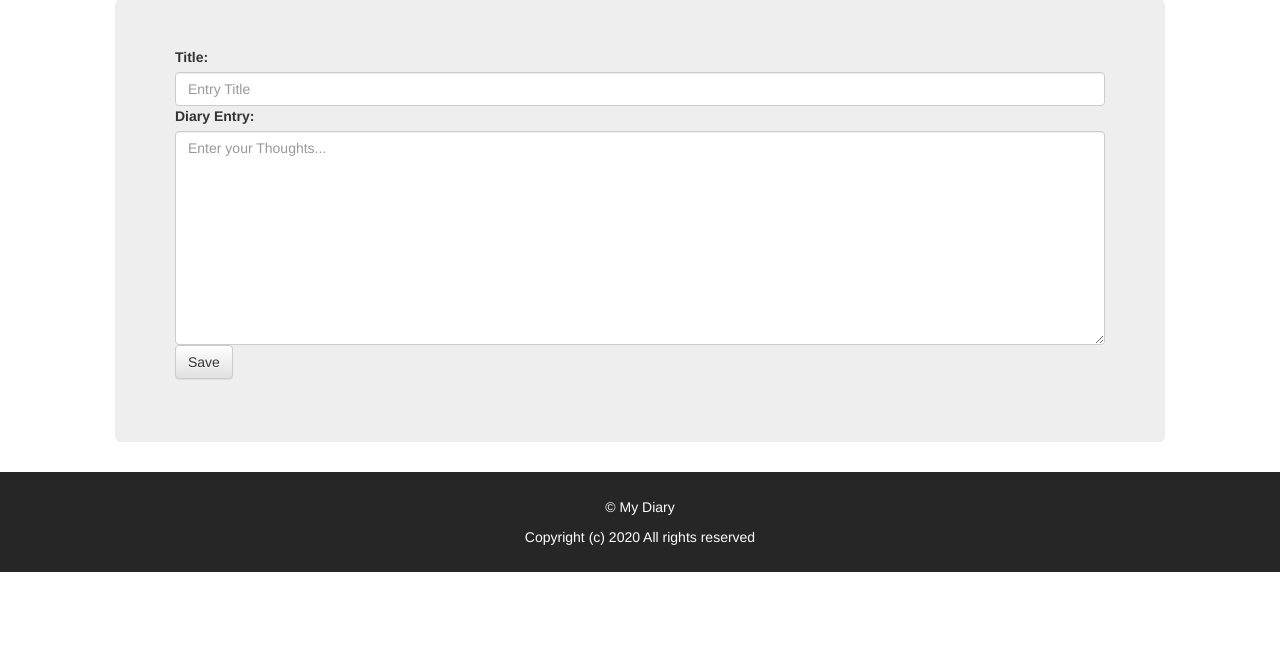
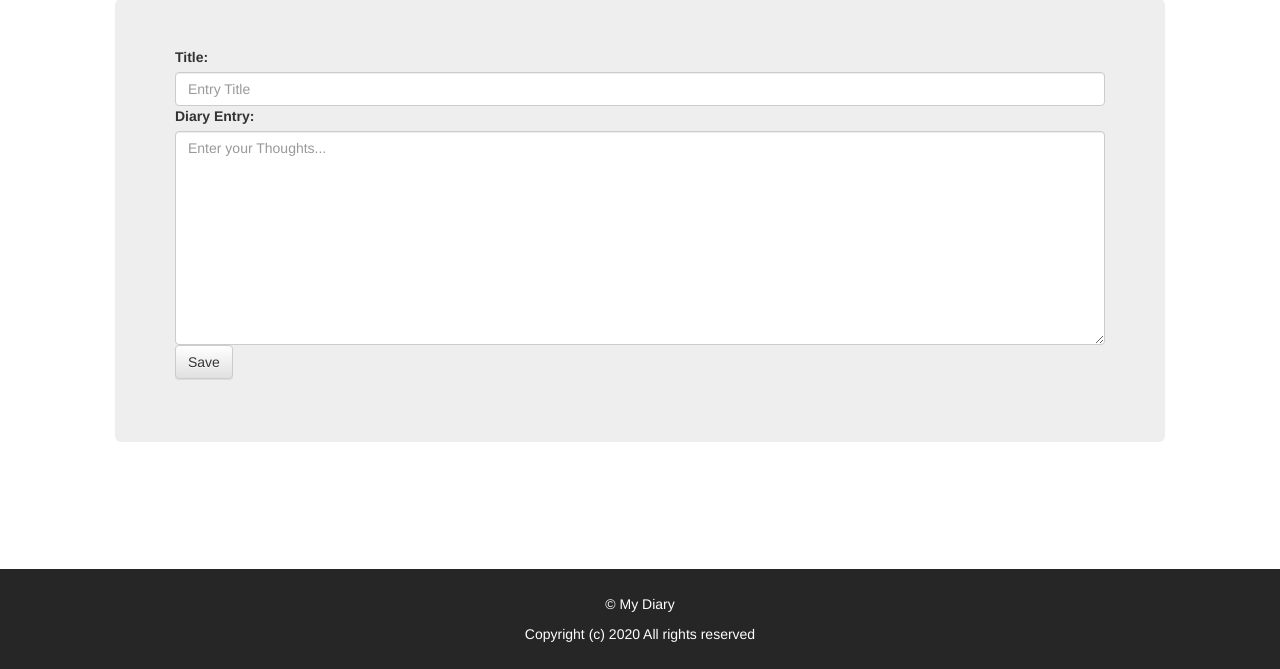
Before and after one commit to jmugure95/django-diary, a Django app: page /entry/ in a window 1280 px wide. Shown: the part 131-800 px from the top of the page. Run offline with Django 3.2, Linux system fonts and the light colour scheme; some libraries are stand-ins or nearby versions.

```diff
--- a/assets/style.css
+++ b/assets/style.css
@@ -30,8 +30,8 @@ html{
 	padding:80px;
 }
 .bottom {
-	overflow: hidden;
-	position: sticky;
+
+	position: fixed;
 	background-color: #262626;
 	bottom: 0;
 	color: #fff;
--- a/entry/templates/entry/entry.html
+++ b/entry/templates/entry/entry.html
@@ -24,7 +24,7 @@
 		</div>
 
 
-	<footer>
+	<footer class="navbar-fixed-bottom">
 		<div class="bottom">
 			<p>&copy; My Diary </p>
 			<p>Copyright (c) 2020 All rights reserved</p>
```
